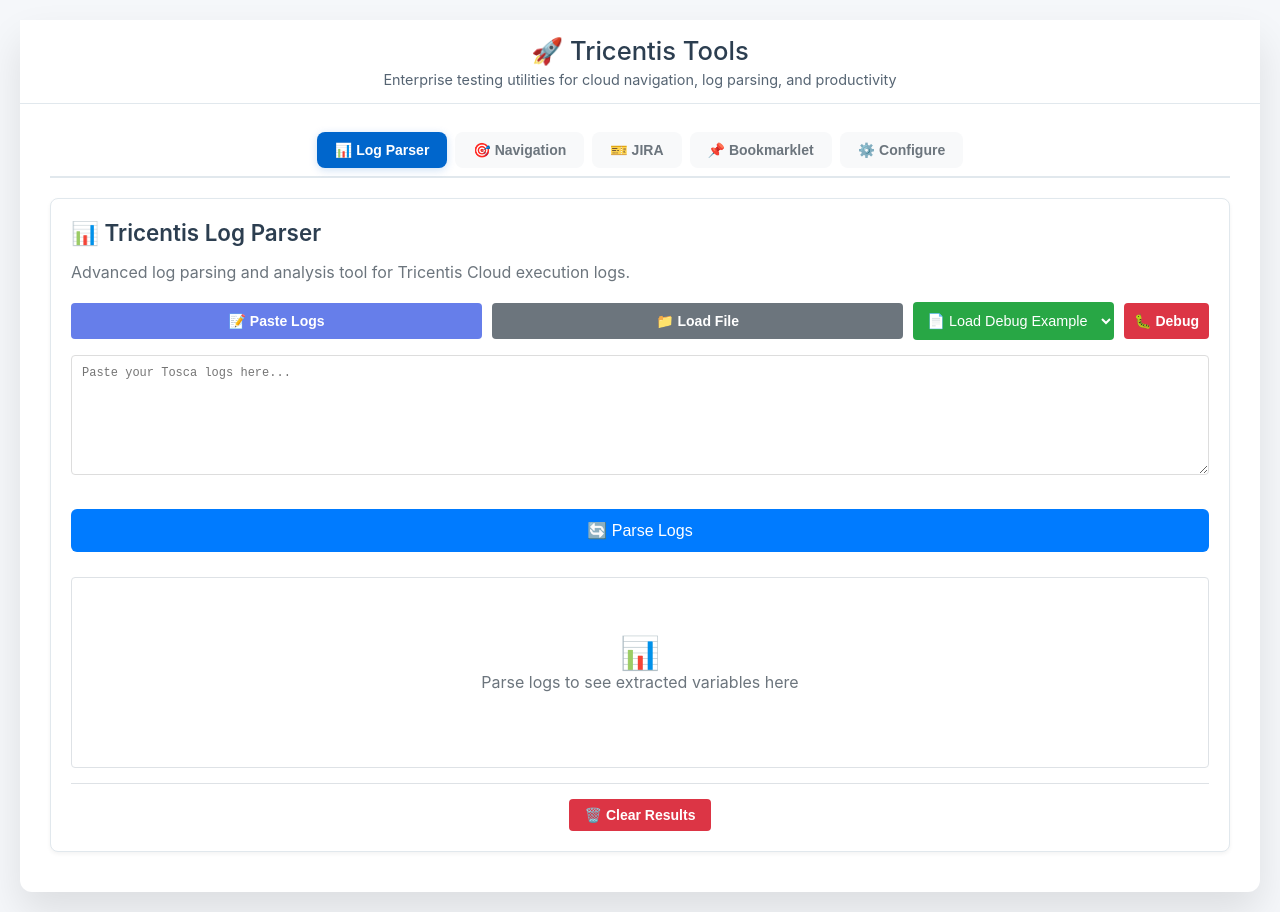
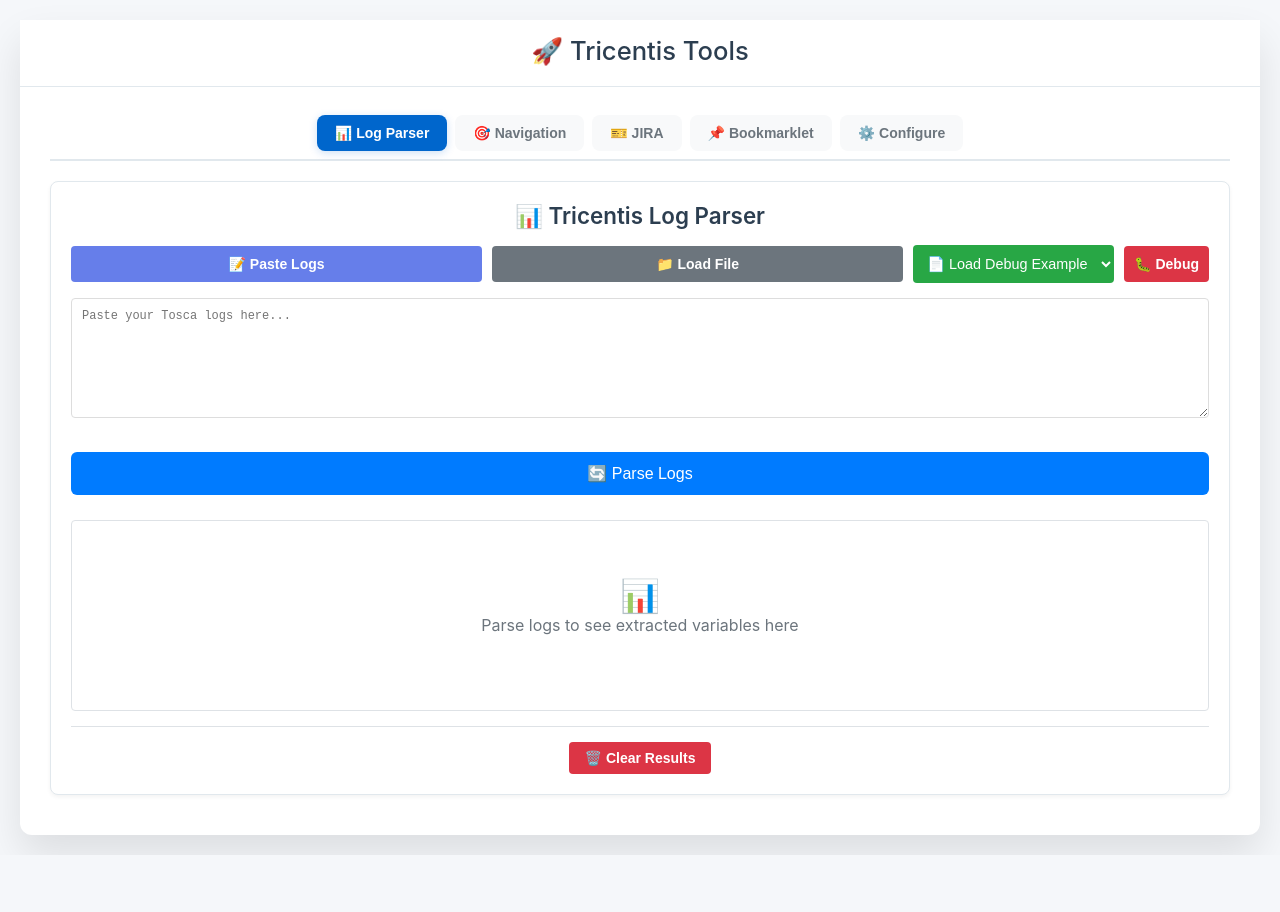
Before and after one commit to JStennett-Tricentis/TricentisUtilities, a plain HTML site: page index.html in a window 1280 px wide. After the commit the page ends 855 px from the top, so only its background shows below. Drawn offline with Linux system fonts and the light colour scheme.

Commit message:
- Shrinking header more.

```diff
--- a/index.html
+++ b/index.html
@@ -21,7 +21,6 @@
 	<div class="container">
 		<div class="header">
 			<h1>🚀 Tricentis Tools</h1>
-			<p>Enterprise testing utilities for cloud navigation, log parsing, and productivity</p>
 		</div>
 
 		<div class="content">
@@ -39,8 +38,7 @@
 			<!-- Log Parser Tab -->
 			<div id="logparser-tab" class="tab-content active">
 				<div class="section">
-					<h2>📊 Tricentis Log Parser</h2>
-					<p style="margin-bottom: 20px; color: #6c757d;">Advanced log parsing and analysis tool for Tricentis Cloud execution logs.</p>
+					<h2 style="text-align: center;">📊 Tricentis Log Parser</h2>
 
 					<!-- Input Section -->
 					<div class="log-parser-input-section">
```
